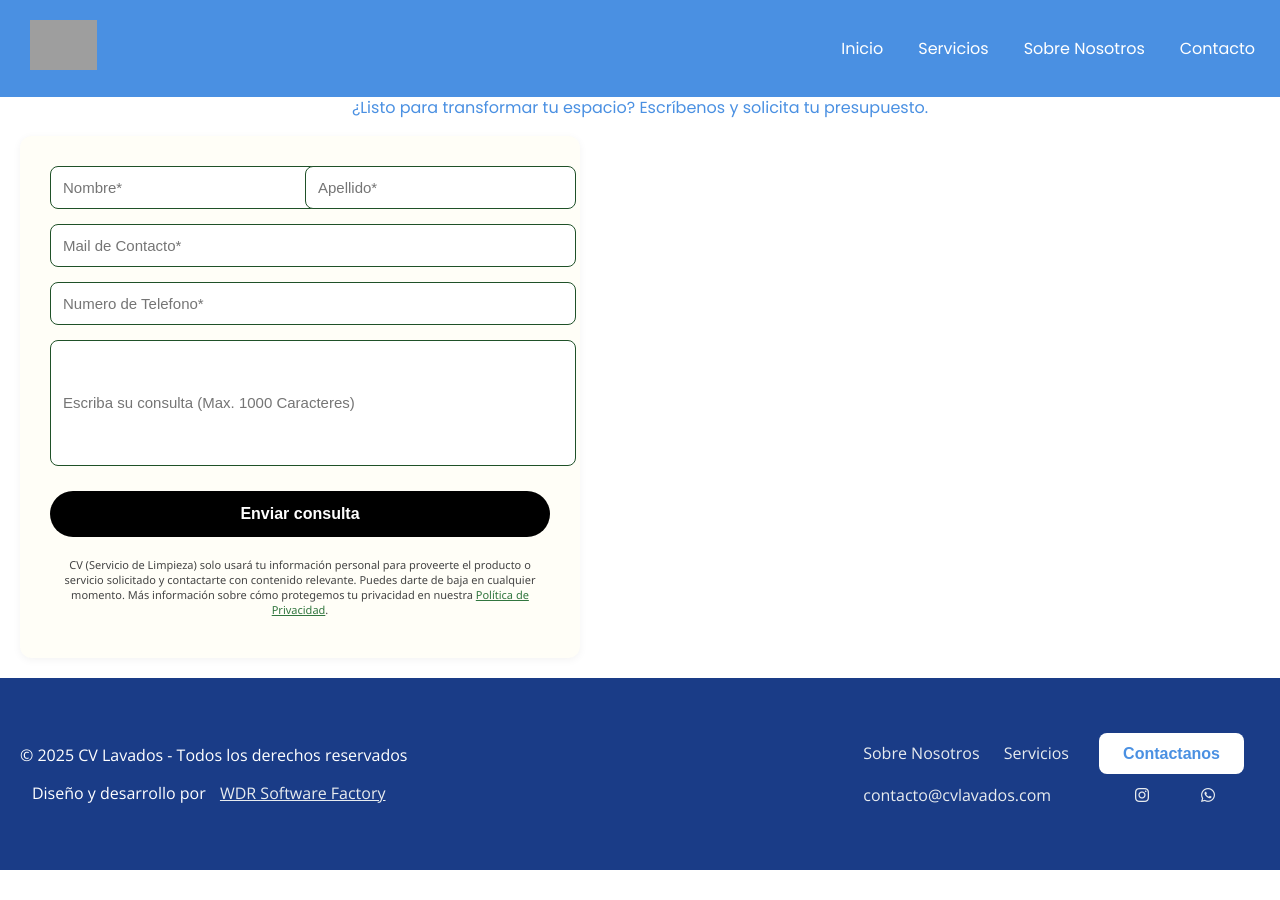
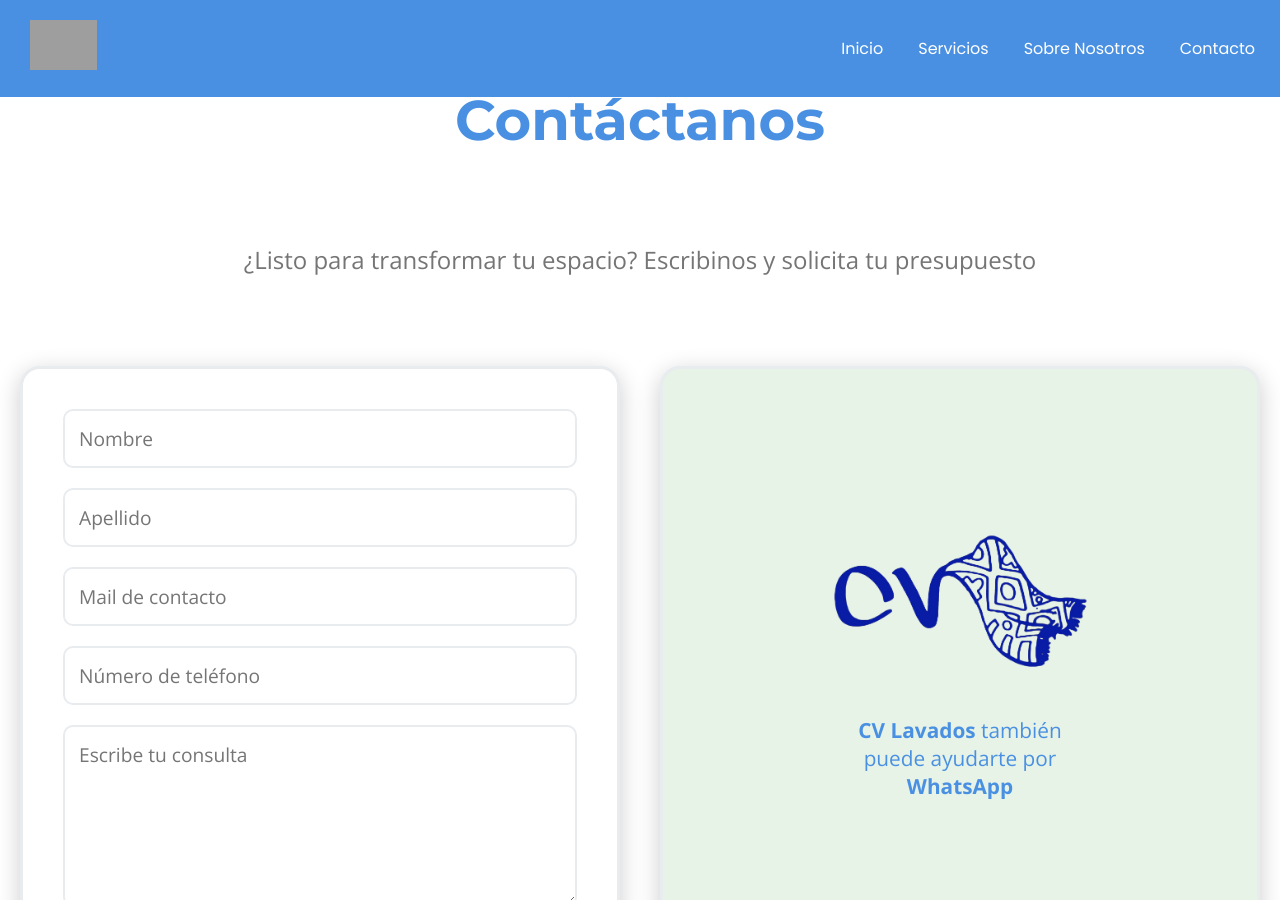
Before and after one commit to WDR-SoftwareFactory/CV-lavados-website, a Jekyll site: the page built from src/contacto.md, in a window 1280 px wide and 900 px high. Built offline with Jekyll 4.4.1, drawn with Linux system fonts in a browser that asks for light colours; grey boxes are pictures that could not be loaded.

Commit message:
refactor(contact): update contact section styles and structure for improved layout and responsiveness

```diff
--- a/src/assets/css/main.css
+++ b/src/assets/css/main.css
@@ -271,129 +271,176 @@ nav a:hover::after {
 }
 
 /* Estilos del contacto.html */
-.form-modern {
-  background: #fffef7;
-  padding: 30px;
-  max-width: 500px;
-  width: 100%;
-  border-radius: 12px;
-  box-shadow: 0 2px 8px rgba(0,0,0,0.05);
-  font-family: 'Segoe UI', sans-serif;
+:root {
+  --primary-color: #4a90e2;
+  --secondary-color: #757575;
+  --accent-color: #25d366;
+  --dark-color: #000000;
+  --light-bg: #ffffff;
+  --whatsapp-bg: #e6f3e6;
+  --border-radius: 20px;
+  --shadow: 0 6px 25px rgba(0, 0, 0, 0.2);
+  --transition: all 0.3s ease;
 }
 
-.form-modern .form-row {
+/* Contact Section Styles */
+.contact--section {
+  background: var(--light-bg);
+  padding: 40px 20px;
+  min-height: 100vh;
   display: flex;
-  gap: 10px;
+  justify-content: center;
+  align-items: center;
 }
 
-.form-modern .form-row .form-group {
+.contact__container {
+  max-width: 1400px;
+  width: 100%;
+  display: flex;
+  flex-direction: column;
+  gap: 40px;
+}
+
+.contact__title {
+  font-family: "Montserrat", sans-serif;
+  font-size: 3.5rem;
+  font-weight: 700;
+  color: var(--primary-color);
+  margin-bottom: 15px;
+  text-align: center;
+}
+
+.contact__subtitle {
+  font-family: "Open Sans", sans-serif;
+  font-size: 1.5rem;
+  color: var(--secondary-color);
+  margin-bottom: 40px;
+  text-align: center;
+}
+
+.contact__content {
+  display: flex;
+  gap: 40px;
+  flex-wrap: wrap;
+  justify-content: center;
+}
+
+.contact__form {
+  display: flex;
+  flex-direction: column;
+  gap: 20px;
+  flex: 1;
+  min-width: 350px;
+  background: var(--light-bg);
+  padding: 40px;
+  border-radius: var(--border-radius);
+  box-shadow: var(--shadow);
+  border: 3px solid #e8ecef;
+}
+
+.contact__form-row {
+  display: flex;
+  gap: 20px;
+}
+
+.contact__input {
+  flex: 1;
+  padding: 14px;
+  border: 2px solid #e8ecef;
+  border-radius: 10px;
+  font-family: "Open Sans", sans-serif;
+  font-size: 1.2rem;
+  transition: var(--transition);
+}
+
+.contact__input:focus {
+  outline: none;
+  border-color: var(--primary-color);
+  box-shadow: 0 0 8px rgba(74, 144, 226, 0.6);
+}
+
+.contact__input--textarea {
+  resize: vertical;
+  min-height: 150px;
+}
+
+.contact__submit-btn {
+  background: linear-gradient(90deg, var(--dark-color), #333333); /* Gradiente moderno */
+  color: var(--light-bg);
+  border: none;
+  padding: 16px 32px;
+  font-size: 1.4rem;
+  cursor: pointer;
+  border-radius: var(--border-radius);
+  width: 100%;
+  margin-top: 25px;
+  transition: var(--transition);
+}
+
+.contact__submit-btn:hover {
+  background: linear-gradient(90deg, #333333, #555555);
+  transform: scale(1.03);
+}
+
+.contact__whatsapp {
+  flex: 1;
+  min-width: 350px;
+  background: var(--whatsapp-bg);
+  padding: 40px;
+  border-radius: var(--border-radius);
+  box-shadow: var(--shadow);
+  border: 3px solid #e8ecef;
+  display: flex;
+  flex-direction: column;
+  align-items: center;
+  text-align: center;
+  align-items: center;
+  justify-content: space-between;
+}
+
+.contact__whatsapp-info {
+  display: flex;
+  flex-direction: column;
+  align-items: center;
+  justify-content: center;
+  text-align: center;
+  align-items: center;
   flex: 1;
 }
 
-.form-modern .form-group {
-  margin-bottom: 15px;
+.contact__whatsapp-logo {
+  width: 50%;
+  height: 40%;
+  margin-bottom: 25px;
+  transition: var(--transition);
 }
 
-input[type=consulta] {
-height: 100px;
+.contact__whatsapp-logo:hover {
+  transform: scale(1.05);
 }
 
-.form-modern input,
-.form-modern select {
-  width: 100%;
-  padding: 12px;
-  border: 1.5px solid #1f5128;
-  border-radius: 8px;
-  font-size: 15px;
-  background: #fff;
-  transition: border-color 0.3s ease;
+.contact__whatsapp-text {
+  font-family: "Open Sans", sans-serif;
+  font-size: 1.3rem;
+  color: var(--primary-color);
+  width: 50%;
 }
 
-.form-modern input:focus,
-.form-modern select:focus {
-  border-color: #31763f;
-  outline: none;
+.contact__whatsapp-btn {
+  background: linear-gradient(90deg, var(--accent-color), #1da851);
+  color: var(--light-bg);
+  padding: 16px 32px;
+  text-decoration: none;
+  border-radius: var(--border-radius);
+  font-size: 1.4rem;
+  display: inline-block;
+  transition: var(--transition);
+  /* flex: auto; */
 }
 
-.form-modern button {
-  width: 100%;
-  padding: 14px;
-  background: black;
-  color: white;
-  font-size: 16px;
-  font-weight: bold;
-  border: none;
-  border-radius: 30px;
-  cursor: pointer;
-  margin-top: 10px;
-}
-
-.form-modern .form-footer-text {
-  font-size: 11px;
-  color: #444;
-  margin-top: 20px;
-}
-
-.form-modern .form-footer-text a {
-  color: #31763f;
-  text-decoration: underline;
-}
-
-.contacto {
-  padding: 20px 20px;
-  text-align: center;
-  background: #ffffff;
-}
-.contact h2 {
-  font-size: 2em;
-  color: #4a90e2;
-}
-.contact form {
-  max-width: 500px;
-  margin: 20px auto;
-  display: flex;
-  flex-direction: column;
-  gap: 15px;
-}
-.contact label {
-  font-family: "Open Sans", sans-serif;
-  color: #757575;
-  text-align: left;
-}
-.contact input,
-.contact textarea {
-  padding: 10px;
-  border: 1px solid #e8ecef;
-  border-radius: 5px;
-  font-family: "Open Sans", sans-serif;
-}
-.contact button {
-  background: #00c4cc;
-  color: #ffffff;
-  border: none;
-  padding: 10px 20px;
-  cursor: pointer;
-  transition:
-    background 0.3s,
-    transform 0.3s;
-  border-radius: 8px;
-}
-.contact button:hover {
-  background: #4a90e2;
-  transform: scale(1.05);
-}
-.contact .whatsapp-btn {
-  background: #25d366;
-  color: #ffffff;
-  padding: 12px 24px;
-  text-decoration: none;
-  border-radius: 8px;
-  margin-top: 10px;
-  display: inline-block;
-  transition: background 0.3s;
-}
-.contact .whatsapp-btn:hover {
-  background: #1da851;
+.contact__whatsapp-btn:hover {
+  background: linear-gradient(90deg, #1da851, #128c46);
+  transform: scale(1.03);
 }
 
 /* Estilos del servicios.html */
@@ -788,6 +835,91 @@ footer a:hover {
   }
 }
 
+/* Estilos responsivos del contacto.html */
+@media (max-width: 1358px) {
+  .contact__form-row {
+    flex-direction: column;
+  }
+  .contact__whatsapp-logo {
+    width: 50%;
+    height: auto;
+  }
+}
+@media (max-width: 767px) {
+  .contact--section {
+    padding: 20px 10px;
+  }
+  .contact__title {
+    font-size: 2.5rem;
+  }
+  .contact__subtitle {
+    font-size: 1.2rem;
+  }
+  .contact__form-row {
+    flex-direction: column;
+    gap: 15px;
+  }
+  .contact__input {
+    font-size: 1rem;
+    padding: 12px;
+  }
+  .contact__input--textarea {
+    min-height: 120px;
+  }
+  .contact__submit-btn {
+    font-size: 1.2rem;
+    padding: 14px 28px;
+  }
+  .contact__whatsapp-logo {
+    width: 100px;
+  }
+  .contact__whatsapp-text {
+    font-size: 1.1rem;
+  }
+  .contact__whatsapp-btn {
+    font-size: 1.2rem;
+    padding: 14px 28px;
+  }
+}
+
+@media (min-width: 768px) and (max-width: 1199px) {
+  .contact--section {
+    padding: 50px 20px;
+  }
+  .contact__form-row {
+    flex-direction: column;
+  }
+  .contact__form,
+  .contact__whatsapp {
+    max-width: 500px;
+  }
+  .contact__title {
+    font-size: 3rem;
+  }
+  .contact__subtitle {
+    font-size: 1.4rem;
+  }
+}
+
+@media (min-width: 1200px) {
+  .contact__container {
+    gap: 50px;
+  }
+  .contact__form,
+  .contact__whatsapp {
+    max-width: 650px;
+  }
+}
+.contact--section.fade-in-up {
+  opacity: 0;
+  transform: translateY(20px);
+  transition: all 0.6s ease-out;
+}
+.contact--section.fade-in-up.visible {
+  opacity: 1;
+  transform: translateY(0);
+}
+
 /* Estilos responsivos del footer */
 @media (max-width: 890px) {
   footer {
--- a/src/contacto.md
+++ b/src/contacto.md
@@ -2,36 +2,37 @@
 layout: default
 title: Contacto
 ---
-<section class="contacto">
-  <h2>Contáctanos</h2>
-  <p>¿Listo para transformar tu espacio? Escríbenos y solicita tu presupuesto.</p>
-  <form class="form-modern">
-  <div class="form-row">
-    <div class="form-group">
-      <input type="text" placeholder="Nombre*" required />
-    </div>
-    <div class="form-group">
-      <input type="text" placeholder="Apellido*" required />
+<section class="contact contact--section fade-in-up" aria-label="Contact Form and WhatsApp Support">
+  <div class="contact__container">
+    <h1 class="contact__title">Contáctanos</h1>
+    <p class="contact__subtitle">¿Listo para transformar tu espacio? Escribinos y solicita tu presupuesto</p>
+    <div class="contact__content">
+      <form class="contact__form" action="https://formspree.io/f/" method="POST">
+        <div class="contact__form-row">
+          <input type="text" name="nombre" placeholder="Nombre" required aria-required="true" class="contact__input" />
+          <input type="text" name="apellido" placeholder="Apellido" required aria-required="true"
+            class="contact__input" />
+        </div>
+        <input type="email" name="email" placeholder="Mail de contacto" required aria-required="true"
+          class="contact__input" />
+        <input type="tel" name="telefono" placeholder="Número de teléfono" required aria-required="true"
+          class="contact__input" />
+        <textarea name="consulta" placeholder="Escribe tu consulta" required aria-required="true"
+          class="contact__input contact__input--textarea" rows="4"></textarea>
+        <button type="submit" class="contact__submit-btn">Enviar consulta</button>
+      </form>
+      <div class="contact__whatsapp">
+        <div class="contact__whatsapp-info">
+          <img src="{{ site.baseurl }}/assets/images/cv.ico" alt="CV Lavados Logo" class="contact__whatsapp-logo" />
+          <p class="contact__whatsapp-text">
+            <b>CV Lavados</b> también puede ayudarte por <b>WhatsApp</b>
+          </p>
+        </div>
+        <a href="https://wa.me/5491136250796" target="_blank" rel="noopener noreferrer" class="contact__whatsapp-btn"
+          aria-label="Chat with us on WhatsApp">
+          <i class="fab fa-whatsapp"></i> Charlemos
+        </a>
+      </div>
     </div>
   </div>
-
-  <div class="form-group">
-    <input type="email" placeholder="Mail de Contacto*" required />
-  </div>
-
-  <div class="form-group">
-    <input type="Celular" placeholder="Numero de Telefono*" required />
-  </div>
-
-  <div class="form-group">
-    <input type="consulta" placeholder="Escriba su consulta (Max. 1000 Caracteres)" />
-  </div>
-
-  <button type="submit">Enviar consulta</button>
-
-  <p class="form-footer-text">
-    CV (Servicio de Limpieza) solo usará tu información personal para proveerte el producto o servicio solicitado y contactarte con contenido relevante. Puedes darte de baja en cualquier momento. Más información sobre cómo protegemos tu privacidad en nuestra <a href="#">Política de Privacidad</a>.
-  </p>
-</form>
-
 </section>
```
